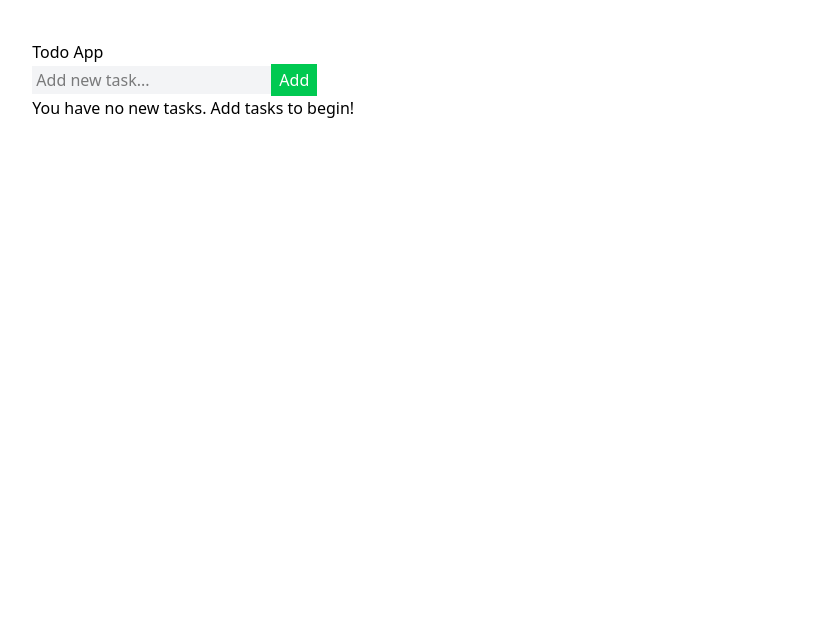
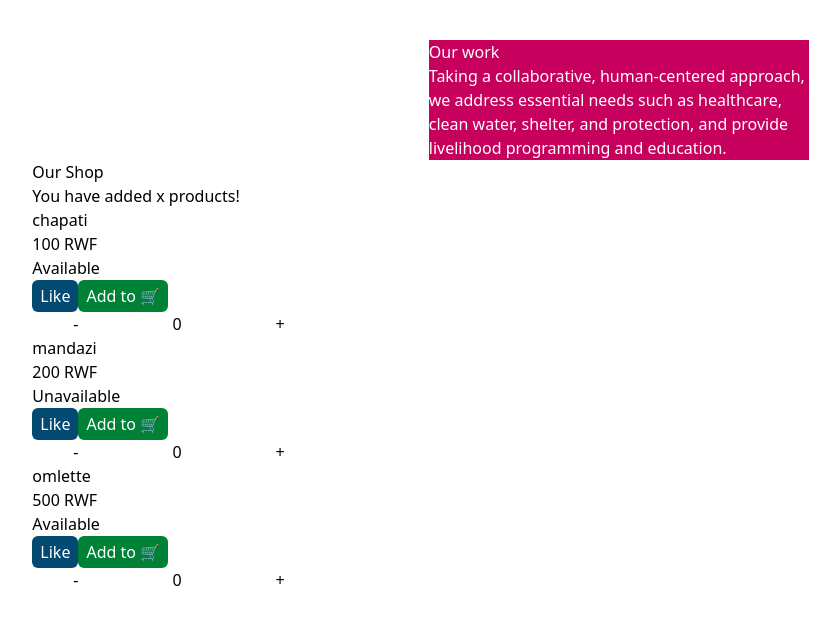
Before and after one commit to alaincodes24/banking-app, a React (Vite) app: page / in a window 1280 px wide. Shown: the top 624 px of the page, without its empty margins (21-861 px from the left). Built offline with nearby package versions, Linux system fonts and the light colour scheme.

Commit message:
feat: revise props and states

```diff
--- a/src/App.jsx
+++ b/src/App.jsx
@@ -7,6 +7,9 @@ import Welcome from "./components/Welcome";
 // import customer1 from "./assets/pic-1.jpg";
 // import customer2 from "./assets/pic-2.jpg";
 // import customer3 from "./assets/pic-3.jpg";
+import Cards from "./components/Cards";
+import Greeting from "./components/Greeting";
+import ProductDashboard from "./components/ProductDashboad";
 
 function App() {
 	return (
@@ -56,7 +59,16 @@ function App() {
 
           {/* <Welcome /> */}
 
-          <Todo />
+          {/* <Todo /> */}
+
+          <Cards />
+
+          {/* <Greeting name="Patrick" />
+          <Greeting name="Isabella" />
+          <Greeting name="Phocas" />
+          <Greeting name="Cedrick" /> */}
+
+          <ProductDashboard />
 
 
 			{/* </div> */}
--- /dev/null
+++ b/src/components/Card.jsx
@@ -0,0 +1,11 @@
+function Card(props) {
+  console.log(props);
+  return (
+    <div className={`text-white bg-${props.background}-700`}>
+      <h2>{props.title}</h2>
+      <p>{props.description}</p>
+    </div>
+  )
+}
+
+export default Card;
--- /dev/null
+++ b/src/components/Cards.jsx
@@ -0,0 +1,13 @@
+import Card from "./Card";
+
+function Cards() {
+  return (
+    <div className="grid grid-cols-3 gap-x-4">
+      <Card title="Our focus" description="Alight works for and with communities displaced by conflict, natural disasters, and social and economic crises, with special attention on women and girls." background="yellow" />
+      <Card title="Our work" description="Taking a collaborative, human-centered approach, we address essential needs such as healthcare, clean water, shelter, and protection, and provide livelihood programming and education." background="pink" />
+      <Card title="Our reach" description="Our 2,300 humanitarians serve more than 4 million people in over 20 countries every year." background="blue" />
+    </div>
+  )
+}
+
+export default Cards;
--- /dev/null
+++ b/src/components/Greeting.jsx
@@ -0,0 +1,8 @@
+function Greeting({ name }) {
+
+  return (
+    <p>Hello, {name}! Welcome to React.</p>
+  )
+}
+
+export default Greeting;
--- /dev/null
+++ b/src/components/Product.jsx
@@ -0,0 +1,46 @@
+import { useState } from "react";
+
+function Product({ name, price, availability }) {
+	const [isLiked, setIsLiked] = useState(false);
+	const [isAdded, setIsAdded] = useState(false);
+	const [count, setCount] = useState(0);
+
+	const [counter, setCounter] = useState(0);
+
+	console.log(count);
+
+  const increment = () => setCounter(prevCounter => prevCounter + 1);
+  const decrement = () => setCounter(prevCounter => prevCounter - 1);
+
+  const addToCart = () => setCount(prevCount => prevCount + 1);
+
+	return (
+		<div>
+			<h3>{name}</h3>
+			<p>{price} RWF</p>
+			<p>{availability ? "Available" : "Unavailable"}</p>
+			<button
+				onClick={() => setIsLiked((prevIsLiked) => !prevIsLiked)}
+				className="bg-sky-900 px-2 py-1 rounded-md text-white"
+			>
+				{isLiked ? "Unlike" : "Like"}
+			</button>
+			<button
+				onClick={() => {
+					setIsAdded((prevIsAdded) => !prevIsAdded);
+					addToCart();
+				}}
+				className="bg-green-700 px-2 py-1 rounded-md text-white"
+			>
+				{isAdded ? "Remove from 🛒" : "Add to 🛒"}
+			</button>
+			<div className="w-1/4 flex justify-around gap-x-3">
+				<button onClick={decrement}>-</button>
+				<p>{counter}</p>
+				<button onClick={increment}>+</button>
+			</div>
+		</div>
+	);
+}
+
+export default Product;
--- /dev/null
+++ b/src/components/ProductDashboad.jsx
@@ -0,0 +1,17 @@
+import Product from "./Product";
+
+function ProductDashboard() {
+	return (
+		<>
+      <nav>
+        <h2>Our Shop</h2>
+        <p>You have added x products!</p>
+      </nav>
+			<Product name="chapati" price={100} availability={true} />
+			<Product name="mandazi" price={200} availability={false} />
+			<Product name="omlette" price={500} availability={true} />
+		</>
+	);
+}
+
+export default ProductDashboard;
```
